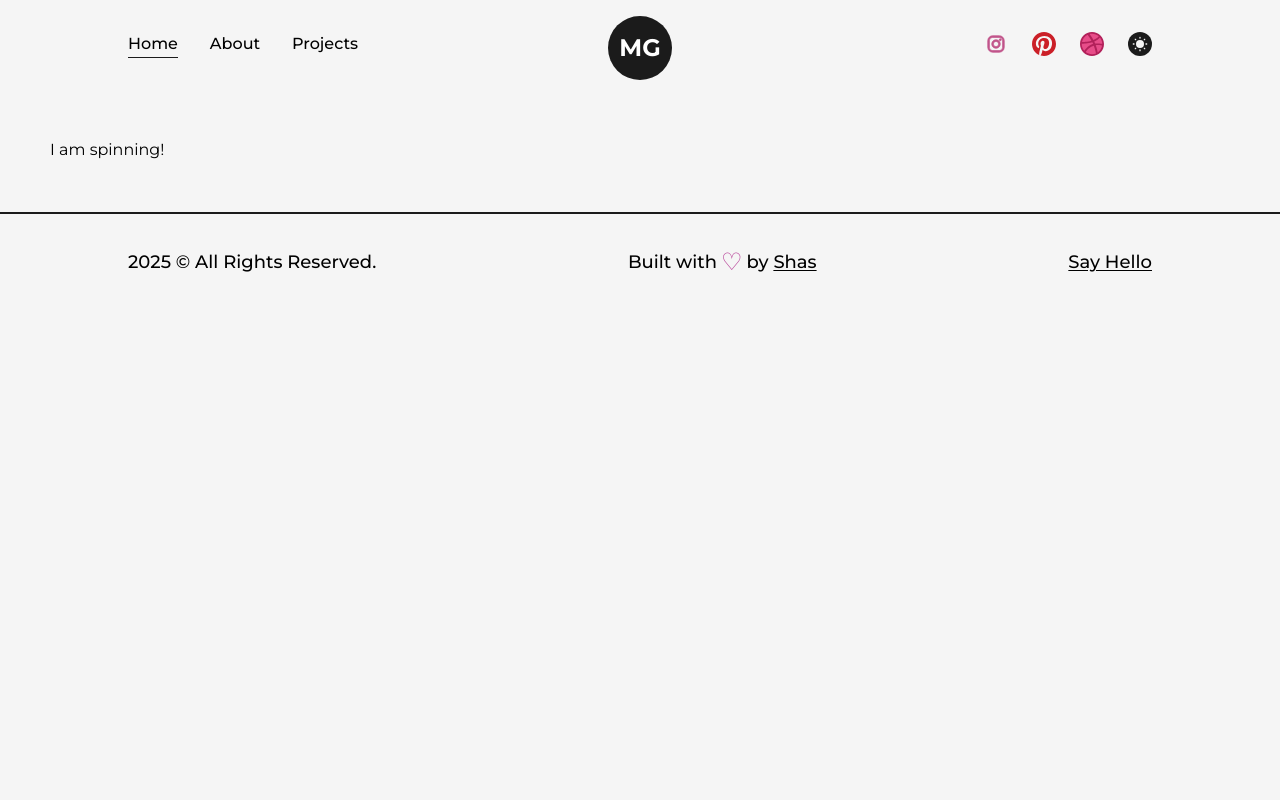
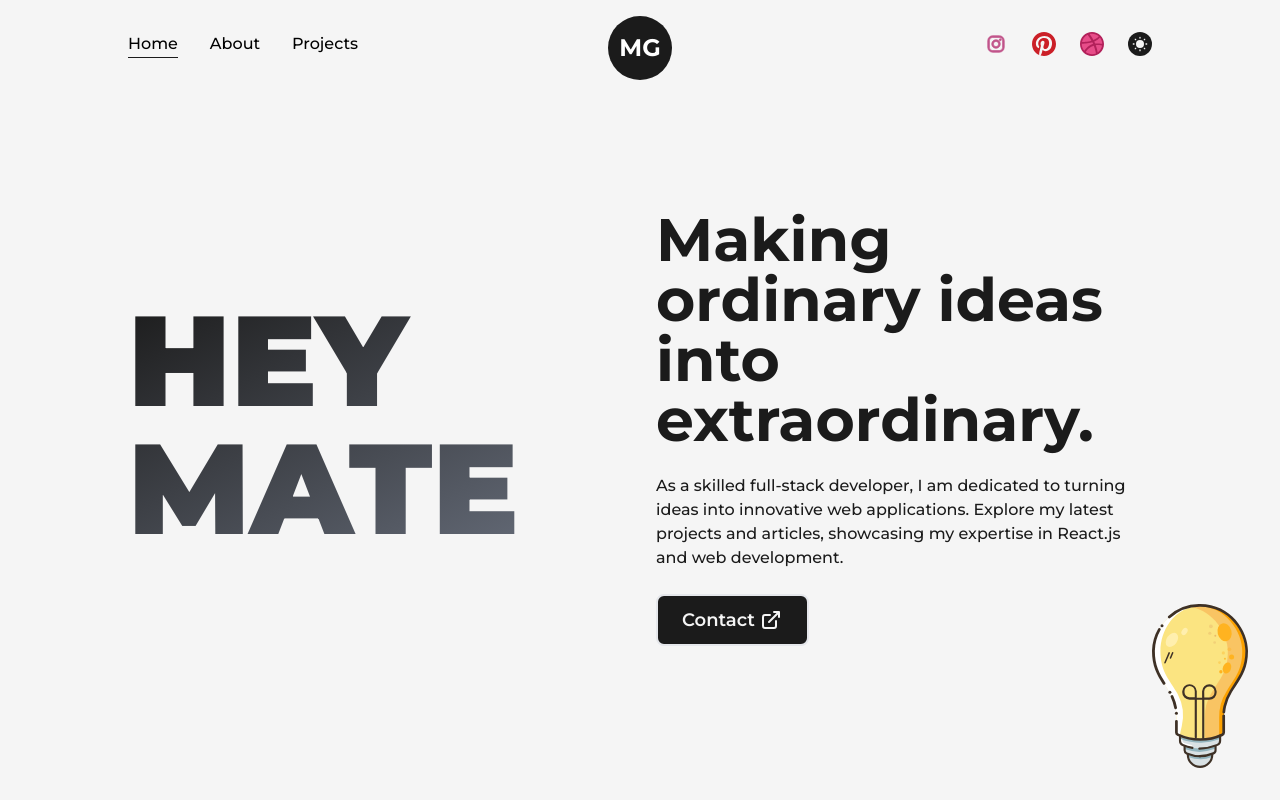
Before and after one commit to shas99/BeyondMotion, a Next.js app: page / in a window 1280 px wide. Shown: the top 800 px of the page. Built offline with nearby package versions, Linux system fonts and the light colour scheme.

Commit message:
animated text

```diff
--- a/src/pages/index.js
+++ b/src/pages/index.js
@@ -1,141 +1,94 @@
-// "use client";
-// import AnimatedText from "@/components/AnimatedText";
-// import { HireMe } from "@/components/HireMe";
-// import { LinkArrow } from "@/components/Icons";
-// import Layout from "@/components/Layout";
-// import Head from "next/head";
-// import Image from "next/image";
-// import Link from "next/link";
-// import lightBulb from "../../public/images/svgs/miscellaneous_icons_1.svg";
-// import profilePic from "../../public/images/profile/developer-pic-1.jpg";
-// import TransitionEffect from "@/components/TransitionEffect";
-// import { motion } from "framer-motion";
-// import { useEffect } from "react";
-// import { useAnimation } from "framer-motion";
-
-// export default function Home() {
-//   const controls = useAnimation();
-
-//   useEffect(() => {
-//     controls.start("visible");
-//   }, [controls]);
-
-//   return (
-//     <>
-//       <Head>
-//         <title>Awesome Portfolio Built with Nextjs</title>
-//         <meta
-//           name="description"
-//           content="Explore CodeBucks's Next.js developer portfolio..."
-//         />
-//       </Head>
-
-//       {/* <TransitionEffect /> */}
-
-//       <article className="flex min-h-screen items-center text-dark dark:text-light sm:items-start">
-//         <Layout className="!pt-0 md:!pt-16 sm:!pt-16">
-
-//           {/* Main Flex Container: Aligns items center vertically */}
-//           {/* <div className="flex w-full items-center justify-between lg:flex-col"> */}
-
-//             {/* LEFT SIDE: Animation */}
-//             <div className="w-1/2 md:w-full lg:w-full">
-//               <div className="flex h-full w-full items-center justify-center p-8 overflow-hidden">
-//                 <motion.div
-//                   className="flex flex-col font-black uppercase leading-none text-dark dark:text-light"
-//                   initial="hidden"
-//                   whileInView="visible"
-//                   viewport={{ once: true }}
-//                   variants={{
-//                     hidden: { opacity: 0 },
-//                     visible: {
-//                       opacity: 1,
-//                       transition: {
-//                         staggerChildren: 0.3,
-//                       },
-//                     },
-//                   }}
-//                 >
-//                   <motion.span
-//                     variants={{
-//                       hidden: { y: -100, opacity: 0 },
-//                       visible: {
-//                         y: 0,
-//                         opacity: 1,
-//                         transition: {
-//                           type: "spring",
-//                           bounce: 0.5,
-//                           duration: 1,
-//                         },
-//                       },
-//                     }}
-//                     className="inline-block text-9xl md:text-8xl sm:text-6xl text-transparent bg-clip-text bg-gradient-to-br from-dark to-gray-500 dark:from-light dark:to-gray-400"
-//                   >
-//                     HEY MATE
-//                   </motion.span>
-//                 </motion.div>
-//               </div>
-//             {/* </div> */}
-
-//             <div className="w-1/2 flex flex-col items-center self-center lg:w-full lg:text-center">
-//               <AnimatedText
-//                 text="Making ordinary ideas into extraordinary."
-//                 className="!text-left !text-6xl xl:!text-5xl lg:!text-center lg:!text-6xl md:!text-5xl sm:!text-3xl"
-//               />
-//               <p className="my-4 text-base font-medium md:text-sm sm:text-xs lg:text-center">
-//                 As a skilled full-stack developer, I am dedicated to turning ideas into innovative web applications.
-//                 Explore my latest projects and articles, showcasing my expertise in React.js and web development.
-//               </p>
-//               <div className="mt-2 flex items-center self-start lg:self-center">
-//                 <Link
-//                   href="mailto:heymatte.studio@gmail.com"
-//                   className={`flex items-center rounded-lg border-2 border-solid bg-dark p-2.5 px-6 text-lg font-semibold
-//                     capitalize text-light hover:border-dark hover:bg-transparent hover:text-dark
-//                     dark:bg-light dark:text-dark dark:hover:border-light dark:hover:bg-dark dark:hover:text-light
-//                     md:p-2 md:px-4 md:text-base`}
-//                 >
-//                   Contact <LinkArrow className="ml-1 !w-6 md:!w-4" />
-//                 </Link>
-//               </div>
-//             </div>
-
-//           </div>
-//         </Layout>
-
-//         <HireMe />
-
-//         <div className="absolute right-8 bottom-8 inline-block w-24 md:hidden">
-//           <Image
-//             className="relative h-auto w-full"
-//             src={lightBulb}
-//             alt="Codebucks"
-//           />
-//         </div>
-//       </article>
-//     </>
-//   );
-// }
-
-// pages/index.js
-import { motion } from 'framer-motion';
+"use client";
+import AnimatedText from "@/components/AnimatedText";
+import { HireMe } from "@/components/HireMe";
+import { LinkArrow } from "@/components/Icons";
+import Layout from "@/components/Layout";
+import Head from "next/head";
+import Image from "next/image";
+import Link from "next/link";
+import lightBulb from "../../public/images/svgs/miscellaneous_icons_1.svg";
+import profilePic from "../../public/images/profile/developer-pic-1.jpg";
 
 export default function Home() {
   return (
-    <div style={{ padding: '50px' }}>
+    <>
+      <Head>
+        <title>Awesome Portfolio Built with Nextjs</title>
+        <meta name="description" content="Explore CodeBucks's Next.js developer portfolio..." />
+      </Head>
 
-      {/* We wrap the text in a motion.div set to inline-block */}
-      <motion.div
-        style={{ display: "inline-block" }} // <--- CRITICAL FIX
-        animate={{ rotate: -360 }}
-        transition={{
-          duration: 4,
-          repeat: Infinity,
-          ease: "linear"
-        }}
-      >
-        <h1>I am spinning!</h1>
-      </motion.div>
+      <article className="flex min-h-screen items-center text-dark dark:text-light sm:items-start">
+        <Layout className="!pt-0 md:!pt-16 sm:!pt-16">
 
-    </div>
-  )
+          <div className="flex w-full items-center justify-between lg:flex-col gap-8">
+
+            {/* LEFT SIDE: CSS Animated "HEY MATE" */}
+            <div className="w-1/2 md:w-full lg:w-full flex justify-center overflow-hidden">
+
+              {/* Apply the CSS class 'crash-in' here */}
+              <span className="crash-in inline-block font-black text-9xl md:text-8xl sm:text-6xl text-transparent bg-clip-text bg-gradient-to-br from-dark to-gray-500 dark:from-light dark:to-gray-400">
+                HEY MATE
+              </span>
+
+            </div>
+
+            {/* RIGHT SIDE: Text Content */}
+            <div className="w-1/2 flex flex-col items-center self-center lg:w-full lg:text-center">
+              <AnimatedText
+                text="Making ordinary ideas into extraordinary."
+                className="!text-left !text-6xl xl:!text-5xl lg:!text-center lg:!text-6xl md:!text-5xl sm:!text-3xl"
+              />
+              <p className="my-4 text-base font-medium md:text-sm sm:text-xs lg:text-center">
+                As a skilled full-stack developer, I am dedicated to turning ideas into innovative web applications.
+                Explore my latest projects and articles, showcasing my expertise in React.js and web development.
+              </p>
+              <div className="mt-2 flex items-center self-start lg:self-center">
+                <Link
+                  href="mailto:heymatte.studio@gmail.com"
+                  className="flex items-center rounded-lg border-2 border-solid bg-dark p-2.5 px-6 text-lg font-semibold
+                    capitalize text-light hover:border-dark hover:bg-transparent hover:text-dark
+                    dark:bg-light dark:text-dark dark:hover:border-light dark:hover:bg-dark dark:hover:text-light
+                    md:p-2 md:px-4 md:text-base"
+                >
+                  Contact <LinkArrow className="ml-1 !w-6 md:!w-4" />
+                </Link>
+              </div>
+            </div>
+
+          </div>
+        </Layout>
+
+        <HireMe />
+
+        <div className="absolute right-8 bottom-8 inline-block w-24 md:hidden">
+          <Image
+            className="relative h-auto w-full"
+            src={lightBulb}
+            alt="Codebucks"
+          />
+        </div>
+      </article>
+
+      {/* --- CSS STYLES --- */}
+      <style jsx>{`
+        /* 1. Define the Crash Animation */
+        @keyframes crashEffect {
+          0% {
+            opacity: 0;
+            transform: scale(10); /* Start Huge */
+          }
+          100% {
+            opacity: 1;
+            transform: scale(1); /* End Normal */
+          }
+        }
+
+        /* 2. Create the class */
+        .crash-in {
+          /* Using a cubic-bezier to mimic a "Spring" bounce */
+          animation: crashEffect 0.8s cubic-bezier(0.175, 0.885, 0.32, 1.275) forwards;
+        }
+      `}</style>
+    </>
+  );
 }
--- a/src/pages/test-animation.js
+++ /dev/null
@@ -1,34 +0,0 @@
-import React from 'react';
-import { motion, MotionConfig } from 'framer-motion'; // Import MotionConfig
-
-export default function TestAnimation() {
-  return (
-    // reducedMotion="never" forces animations to play even on Ubuntu/Mobile
-    <MotionConfig reducedMotion="never">
-
-      <div style={{
-        height: '100vh',
-        display: 'flex',
-        justifyContent: 'center',
-        alignItems: 'center'
-      }}>
-        <motion.div
-          animate={{ rotate: -360 }}
-          transition={{ repeat: Infinity, duration: 2, ease: "linear" }}
-          style={{
-            width: 100,
-            height: 100,
-            background: 'red',
-            display: 'flex',
-            alignItems: 'center',
-            justifyContent: 'center',
-            color: 'white'
-          }}
-        >
-          Spinning
-        </motion.div>
-      </div>
-
-    </MotionConfig>
-  );
-}
```
